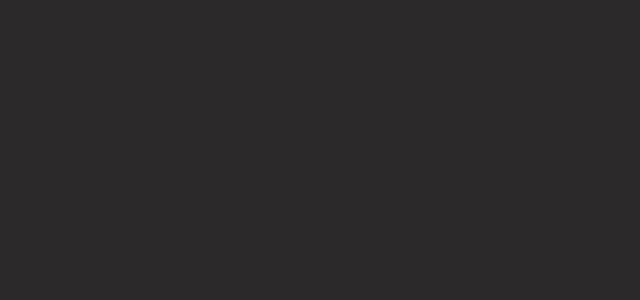
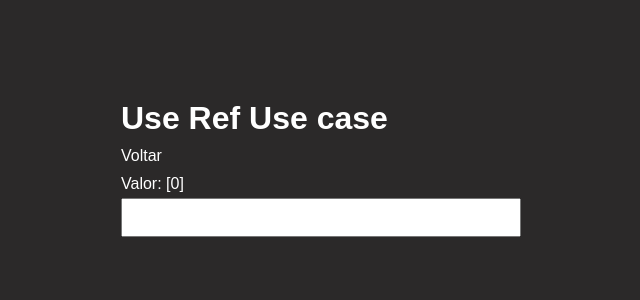
Before and after one commit to marcoscuomo/hooks, a React (Create React App) app: page /ref1 in a window 1280 px wide. Shown: the top 300 px of the page, without its empty margins (119-759 px from the left). Built offline with nearby package versions, Linux system fonts and the light colour scheme.

Commit message:
Creating useref

```diff
--- a/src/Home.tsx
+++ b/src/Home.tsx
@@ -43,6 +43,12 @@
         <li>
           <Link to="/myhook1">My Hook1</Link>
         </li>
+        <li>
+          <Link to="/ref1">Use Ref 1</Link>
+        </li>
+        <li>
+          <Link to="/ref2">Use Ref 2</Link>
+        </li>
       </ul>
     </main>
   )
--- /dev/null
+++ b/src/Ref1.tsx
@@ -0,0 +1,31 @@
+import { useEffect, useRef, useState } from "react";
+import { Link } from "react-router-dom";
+
+export default function Ref1() {
+
+  const [value1, setValue1] = useState('');
+  const count = useRef(0)
+
+  useEffect(() => {
+    count.current++;
+  }, [value1])
+
+  return(
+    <main className="main">
+      <h1>Use Ref Use case</h1>
+      <p><Link to="/">Voltar</Link></p>
+
+      <div className="form_effect">
+        <div>
+          <span>Valor: </span>
+          <span>{value1}[</span>
+          <span>{count.current}</span>
+          <span>]</span>
+        </div>
+        <input type="text" value={value1} onChange={e => setValue1(e.target.value)} />
+      </div>
+
+
+    </main>
+  )
+}
--- /dev/null
+++ b/src/Ref2.tsx
@@ -0,0 +1,26 @@
+import { useRef, useState } from "react";
+import { Link } from "react-router-dom";
+
+export default function Ref2() {
+
+  const myDiv = useRef(null);
+  const [counter, setCounter] = useState(0);
+
+  const ShowCounter = ({ counter }: any) => {
+    return (
+      <p>Counter: {counter}</p>
+    )
+  }
+
+  return(
+    <main className="main">
+      <h1>Useref case use 2</h1>
+      <p><Link to="/">Voltar</Link></p>
+
+      <div ref={myDiv}>
+        <button className="btnAction" onClick={() => setCounter(old => old + 1)}>Test</button>
+        <ShowCounter counter={counter} />
+      </div>
+    </main>
+  )
+}
--- a/src/routes.tsx
+++ b/src/routes.tsx
@@ -14,6 +14,8 @@
 import Context1 from './Context1'
 import Context2 from './Context2'
 import MyHook1 from './MyHook1';
+import Ref1 from './Ref1';
+import Ref2 from './Ref2';
 
 export default function Routes() {
   return(
@@ -31,6 +33,8 @@
       <Route component = { Context1 } path="/context1" exact />
       <Route component = { Context2 } path="/context2" exact />
       <Route component = { MyHook1 } path="/myhook1" exact />
+      <Route component = { Ref1 } path="/ref1" exact />
+      <Route component = { Ref2 } path="/ref2" exact />
 
     </BrowserRouter>
   )
```
